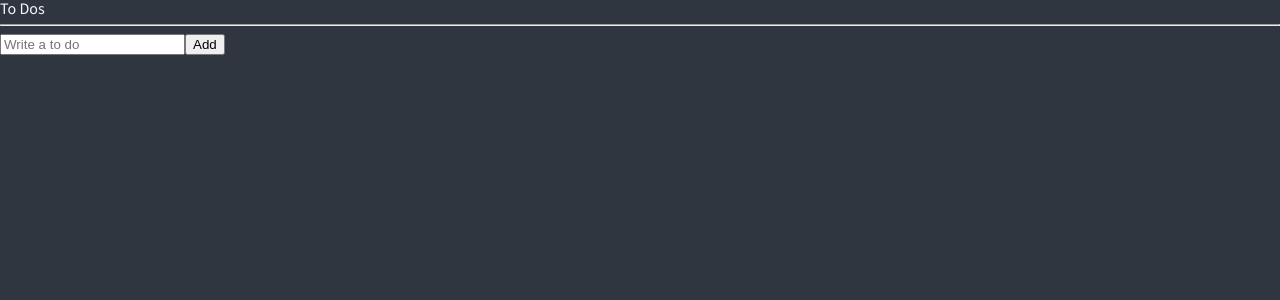
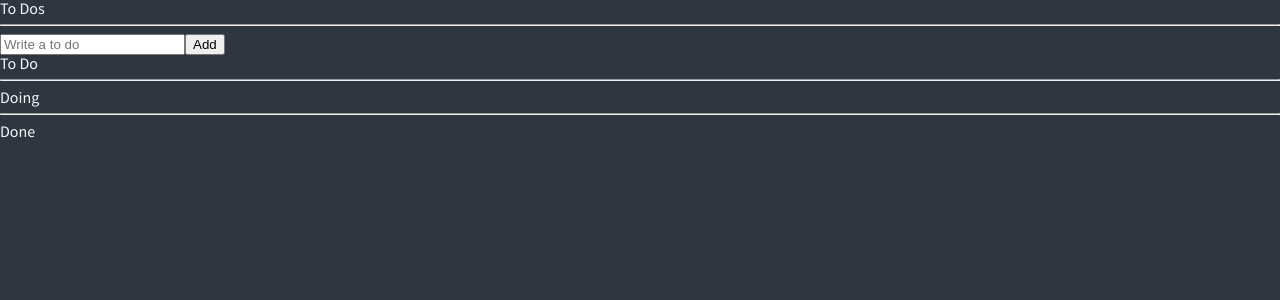
Before and after one commit to TwotheMoon/ReactJs_Master, a React (Create React App) app in the folder react-masterclass/: page / in a window 1280 px wide. Shown: the top 300 px of the page. Built offline with nearby package versions, Linux system fonts and the light colour scheme.

Commit message:
selector 사용법
- 원하는 atom state를 가져와 변형후 값을 다시 리턴해주는 기능

```diff
--- a/react-masterclass/src/atoms.tsx
+++ b/react-masterclass/src/atoms.tsx
@@ -1,4 +1,4 @@
-import { atom } from "recoil";
+import { atom, selector } from "recoil";
 
 // toDos[] 데이터 타입 정의
 export interface IToDo {
@@ -11,3 +11,15 @@
     key: "toDo",
     default: [],
 });
+
+export const toDoSelector = selector({
+    key: "toDoSelector",
+    get: ({ get }) => {
+        const toDos = get(toDoState);
+        return [
+            toDos.filter((toDo) => toDo.category === "TO_DO"),
+            toDos.filter((toDo) => toDo.category === "DOING"),
+            toDos.filter((toDo) => toDo.category === "DONE"),
+        ];   // 새 배열에 카테고리별로 나눠서 다시 생성
+    },
+});
--- a/react-masterclass/src/components/ToDoList.tsx
+++ b/react-masterclass/src/components/ToDoList.tsx
@@ -1,17 +1,33 @@
 import { useRecoilValue } from "recoil";
-import { toDoState } from "../atoms";
+import { toDoSelector, toDoState } from "../atoms";
 import CreateToDo from "./CreateToDo";
 import ToDo from "./ToDo";
 
 function ToDoList() {
-    const toDos = useRecoilValue(toDoState);
+    const [toDo, doing, done] = useRecoilValue(toDoSelector);
+
     return (
         <div>
             <h1>To Dos</h1>
             <hr />
             <CreateToDo />
+            <h2>To Do</h2>
             <ul>
-                {toDos.map((toDo) => (
+                {toDo.map((toDo) => (
+                    <ToDo key={toDo.id} {...toDo} />
+                ))}
+            </ul>
+            <hr />
+            <h2>Doing</h2>
+            <ul>
+                {doing.map((toDo) => (
+                    <ToDo key={toDo.id} {...toDo} />
+                ))}
+            </ul>
+            <hr />
+            <h2>Done</h2>
+            <ul>
+                {done.map((toDo) => (
                     <ToDo key={toDo.id} {...toDo} />
                 ))}
             </ul>
```
